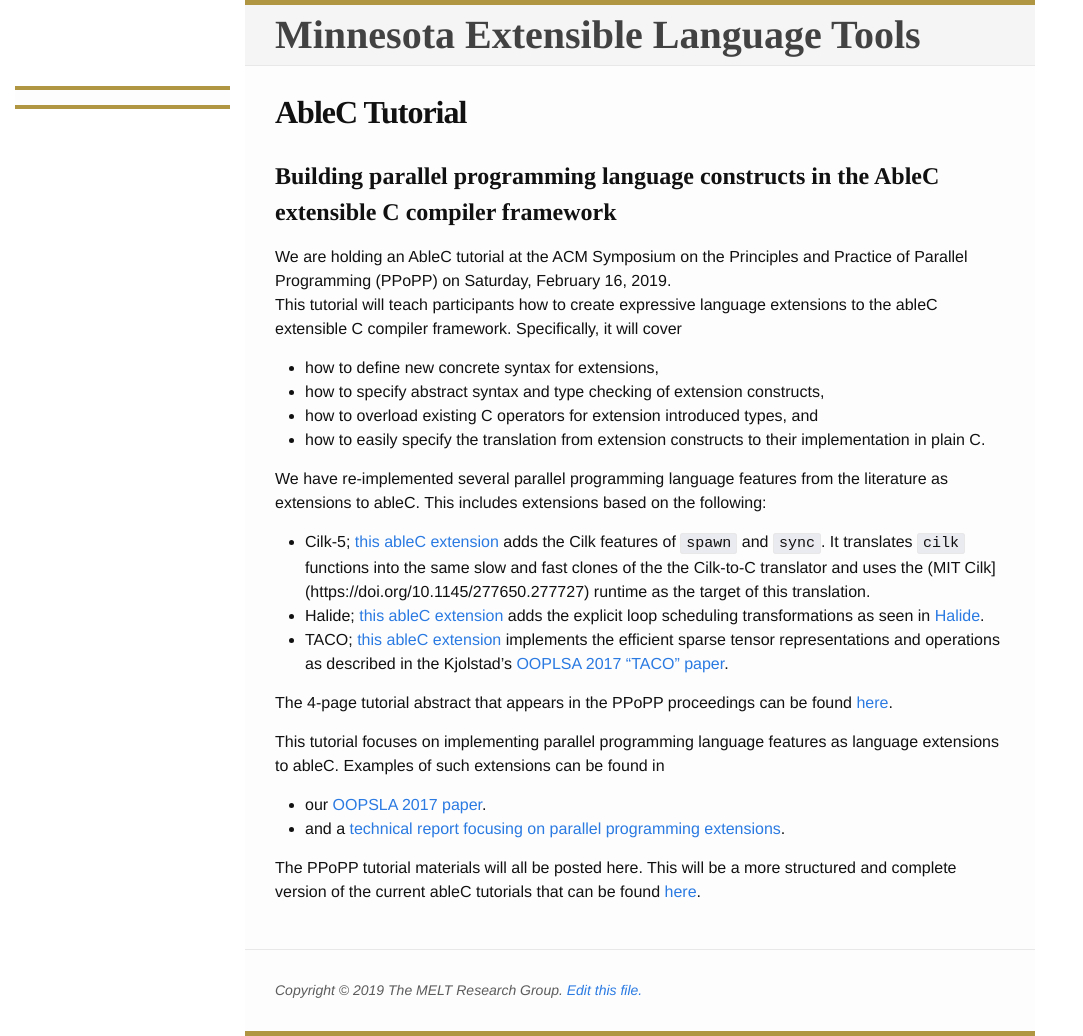
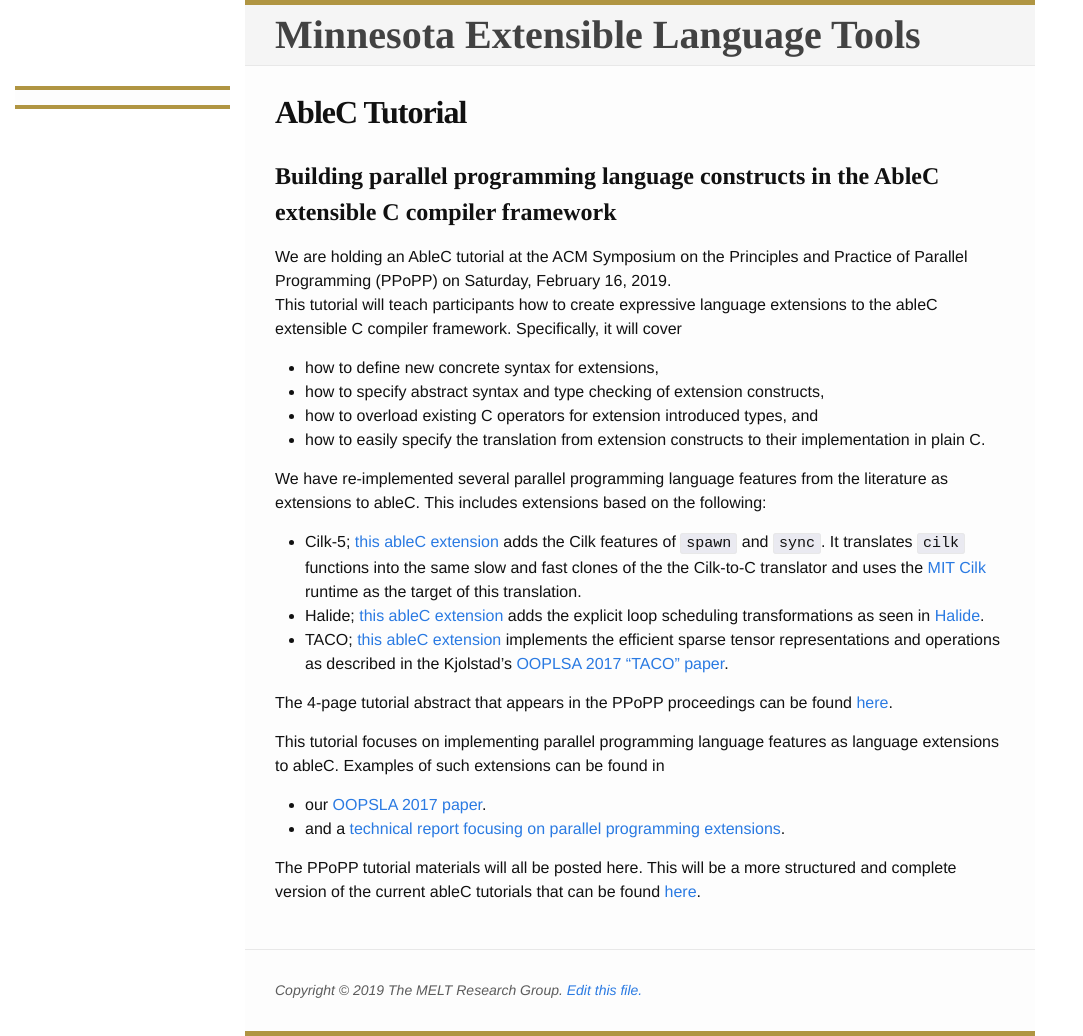
Before and after one commit to melt-umn/melt-website, a Jekyll site: the page built from _pages/ableC-tutorials.md, in a window 1280 px wide. Shown: the whole page, without its empty margins (0-1083 px from the left). Built offline with Jekyll 4.4.1, drawn with Linux system fonts in a browser that asks for light colours.

Commit message:
fix broken link

```diff
--- a/_pages/ableC-tutorials.md
+++ b/_pages/ableC-tutorials.md
@@ -25,7 +25,7 @@ based on the following:
   extension](https://github.com/melt-umn/ableC-cilk) adds the Cilk
   features of ``spawn`` and ``sync``.  It translates ``cilk``
   functions into the same slow and fast clones of the the Cilk-to-C
-  translator and uses the (MIT
+  translator and uses the [MIT
   Cilk](https://doi.org/10.1145/277650.277727) runtime as the target
   of this translation.
 - Halide; [this ableC
```
